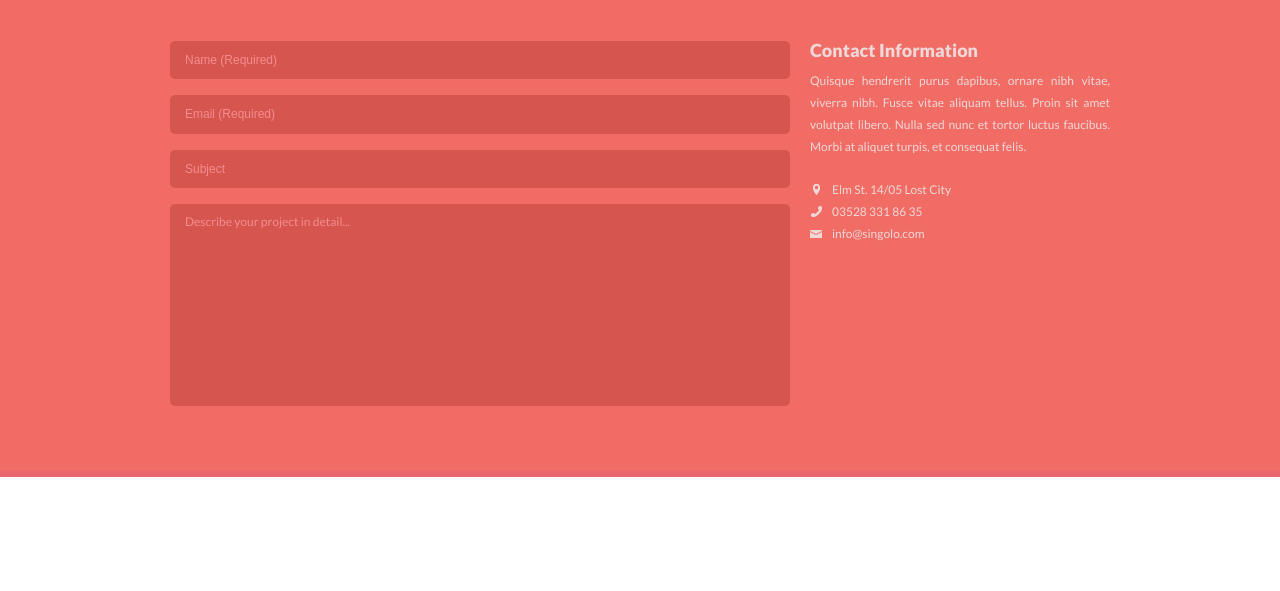
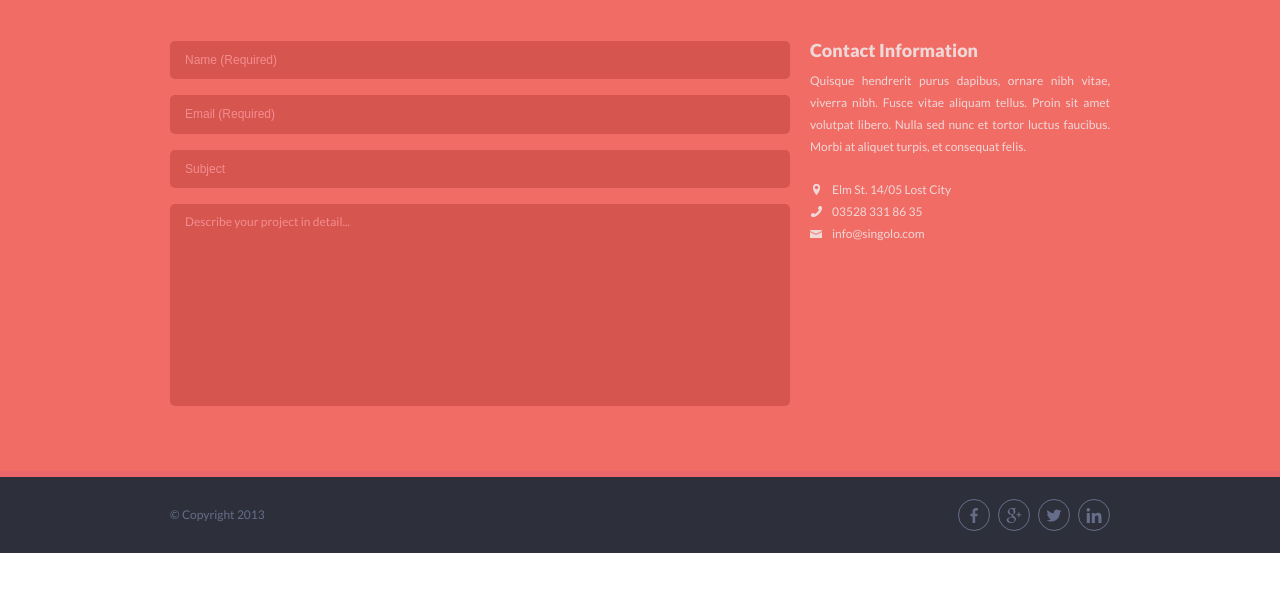
Before and after one commit to demos461/singolo, a plain HTML site: page singolo3.html in a window 1280 px wide. Shown: the part 177-768 px from the top of the page. Drawn offline with Linux system fonts and the light colour scheme.

Commit message:
feat: create footer

```diff
--- a/singolo3.css
+++ b/singolo3.css
@@ -147,3 +147,56 @@ input[type=text], input[type=email] {
     display: flex;
     align-items: center;
 }
+
+/* Footer */
+
+.footer {
+    background-color: #2d303a;
+    height: 76px;
+}
+
+.copyright {
+    font-size: 12px;
+    font-weight: 400;
+    margin-top: 30px;
+}
+
+.footer__inner {
+    display: flex;
+    justify-content: space-between;
+}
+
+.social {
+    display: flex;
+    margin-top: 22px;
+    margin-left: ;
+}
+
+.social__item {
+    display: flex;
+    justify-content: center;
+    align-items: center;
+    border: 1px solid #666d89;
+    height: 32px;
+    width: 32px;
+    border-radius: 50%;
+}
+
+.social__item:not(:last-child) {
+    margin-right: 8px;
+}
+
+.social__icon {
+    display: block;
+    height: 15px;
+    fill: #666d89;
+}
+
+
+.social__item:hover {
+    background-color: #666d89;
+}
+
+.social__item:hover .social__icon {
+    fill: #f2f2f2;
+}
--- a/singolo3.html
+++ b/singolo3.html
@@ -11,6 +11,45 @@
     <title>Singolo</title>
 </head>
 <body>
+
+    <!-- Sprite -->
+<svg style="display: none;">
+    <symbol id="facebook" viewBox="0 0 24 24">
+        <path d="m15.997 3.985h2.191v-3.816c-.378-.052-1.678-.169-3.192-.169-3.159 0-5.323 1.987-5.323 5.639v3.361h-3.486v4.266h3.486v10.734h4.274v-10.733h3.345l.531-4.266h-3.877v-2.939c.001-1.233.333-2.077 2.051-2.077z"/>
+    </symbol>
+
+    <symbol id="google" viewBox="0 0 96.669 96.669">
+        <path d="M50.91,55.189l-4.533-3.522c-1.38-1.144-3.27-2.656-3.27-5.422c0-2.778,1.889-4.544,3.527-6.18
+        c5.279-4.157,10.557-8.581,10.557-17.903c0-9.586-6.031-14.629-8.923-17.022h7.795L64.244,0H39.459
+        C32.658,0,22.856,1.608,15.68,7.533c-5.408,4.666-8.046,11.099-8.046,16.892c0,9.831,7.548,19.798,20.88,19.798
+        c1.259,0,2.636-0.124,4.022-0.252c-0.623,1.515-1.252,2.777-1.252,4.917c0,3.905,2.006,6.299,3.774,8.567
+        c-5.663,0.39-16.237,1.018-24.033,5.809c-7.424,4.415-9.684,10.84-9.684,15.377c0,9.334,8.8,18.028,27.045,18.028
+        c21.636,0,33.089-11.971,33.089-23.823C61.477,64.139,56.447,59.854,50.91,55.189z M34.431,40.691
+        c-10.824,0-15.727-13.992-15.727-22.434c0-3.288,0.623-6.682,2.763-9.333C23.486,6.4,27,4.762,30.281,4.762
+        c10.434,0,15.846,14.118,15.846,23.197c0,2.271-0.251,6.296-3.144,9.207C40.96,39.187,37.574,40.691,34.431,40.691z
+         M34.555,91.387c-13.46,0-22.139-6.438-22.139-15.392c0-8.949,8.048-11.978,10.816-12.979c5.281-1.777,12.076-2.024,13.21-2.024
+        c1.258,0,1.887,0,2.889,0.126c9.568,6.81,13.721,10.203,13.721,16.65C53.053,85.573,46.635,91.387,34.555,91.387z"/>
+        <polygon points="82.679,40.499 82.679,27.894 76.455,27.894 76.455,40.499 63.869,40.499 63.869,46.793 76.455,46.793
+			76.455,59.477 82.679,59.477 82.679,46.793 95.328,46.793 95.328,40.499 		"/>
+    </symbol>
+
+    <symbol id="twitter" viewBox="0 0 512 512">
+        <path d="M512,97.248c-19.04,8.352-39.328,13.888-60.48,16.576c21.76-12.992,38.368-33.408,46.176-58.016
+			c-20.288,12.096-42.688,20.64-66.56,25.408C411.872,60.704,384.416,48,354.464,48c-58.112,0-104.896,47.168-104.896,104.992
+			c0,8.32,0.704,16.32,2.432,23.936c-87.264-4.256-164.48-46.08-216.352-109.792c-9.056,15.712-14.368,33.696-14.368,53.056
+			c0,36.352,18.72,68.576,46.624,87.232c-16.864-0.32-33.408-5.216-47.424-12.928c0,0.32,0,0.736,0,1.152
+			c0,51.008,36.384,93.376,84.096,103.136c-8.544,2.336-17.856,3.456-27.52,3.456c-6.72,0-13.504-0.384-19.872-1.792
+			c13.6,41.568,52.192,72.128,98.08,73.12c-35.712,27.936-81.056,44.768-130.144,44.768c-8.608,0-16.864-0.384-25.12-1.44
+			C46.496,446.88,101.6,464,161.024,464c193.152,0,298.752-160,298.752-298.688c0-4.64-0.16-9.12-0.384-13.568
+			C480.224,136.96,497.728,118.496,512,97.248z"/>
+    </symbol>
+
+    <symbol id="linkedin" viewBox="0 0 24 24">
+        <path d="m23.994 24v-.001h.006v-8.802c0-4.306-.927-7.623-5.961-7.623-2.42 0-4.044 1.328-4.707 2.587h-.07v-2.185h-4.773v16.023h4.97v-7.934c0-2.089.396-4.109 2.983-4.109 2.549 0 2.587 2.384 2.587 4.243v7.801z"/><path d="m.396 7.977h4.976v16.023h-4.976z"/><path d="m2.882 0c-1.591 0-2.882 1.291-2.882 2.882s1.291 2.909 2.882 2.909 2.882-1.318 2.882-2.909c-.001-1.591-1.292-2.882-2.882-2.882z"/>
+    </symbol>
+</svg>
+
+
     <div class="quote">
         <div class="wrapper">
             <div class="quote__title">Get a Quote</div>
@@ -47,6 +86,36 @@
     </div>
     <footer class="footer">
         <div class="wrapper">
+            <div class="footer__inner">
+                <div class="copyright">© Copyright 2013</div>
+
+                <div class="social">
+                    <a href="#" class="social__item">
+                        <svg class="social__icon">
+                            <use xlink:href="#facebook"></use>
+                        </svg>
+                    </a>
+
+                    <a href="#" class="social__item">
+                        <svg class="social__icon">
+                            <use xlink:href="#google"></use>
+                        </svg>
+                    </a>
+
+                    <a href="#" class="social__item">
+                        <svg class="social__icon">
+                            <use xlink:href="#twitter"></use>
+                        </svg>
+                    </a>
+
+                    <a href="#" class="social__item">
+                        <svg class="social__icon">
+                            <use xlink:href="#linkedin"></use>
+                        </svg>
+                    </a>
+
+                </div>
+            </div>
 
         </div>
     </footer>
```
